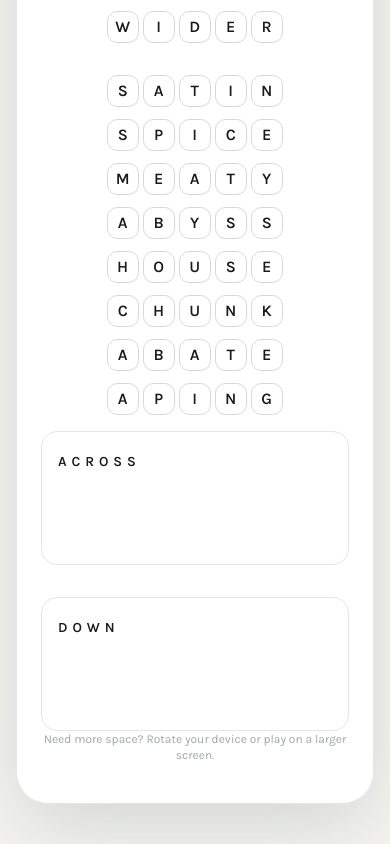
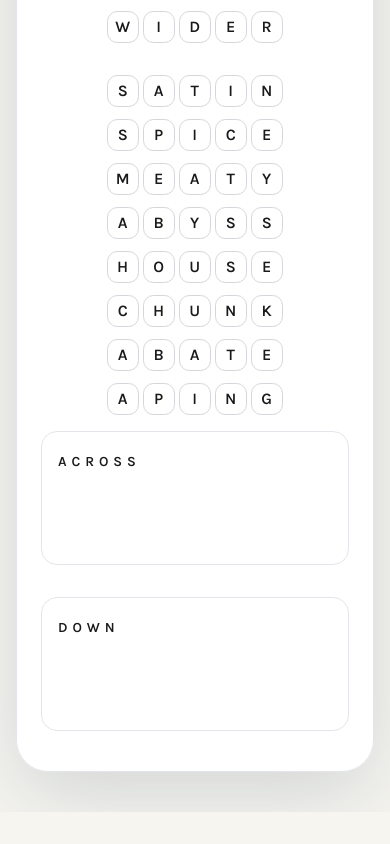
Before and after one commit to evgenyvinnik/crosswordly, a React (Vite) app: page / in a window 390 px wide. Shown: the part 922-1766 px from the top of the page. After the commit the page ends 1734 px from the top, so only its background shows below. Built offline with nearby package versions, Linux system fonts and the light colour scheme.

Commit message:
Update GameScreen.tsx

```diff
--- a/src/components/GameScreen.tsx
+++ b/src/components/GameScreen.tsx
@@ -590,19 +590,6 @@ const GameScreen = ({ onComplete, onExit, topRightActions }: GameScreenProps) =>
             <DirectionCard title="Down" {...downCardProps} />
           </div>
         </div>
-
-        {(isComplete || highlightedDirection) && (
-          <div className="w-full max-w-3xl rounded-2xl border border-[#e2e5ea] bg-[#f8f8f4] px-5 py-4 text-sm text-[#4b4e52]">
-            {isComplete
-              ? 'Great! Every cell is filled and the board checks out. Celebrate the win and jump to what comes next from the modal.'
-              : `Release to try placing ${activeDrag?.word.word.toUpperCase()} ${
-                  highlightedDirection === 'across' ? 'across the row' : 'down the column'
-                }.`}
-          </div>
-        )}
-        <div className="w-full max-w-5xl text-center text-xs text-[#a1a5ad] lg:hidden">
-          <p>Need more space? Rotate your device or play on a larger screen.</p>
-        </div>
       </div>
 
       {activeDrag ? (
```
